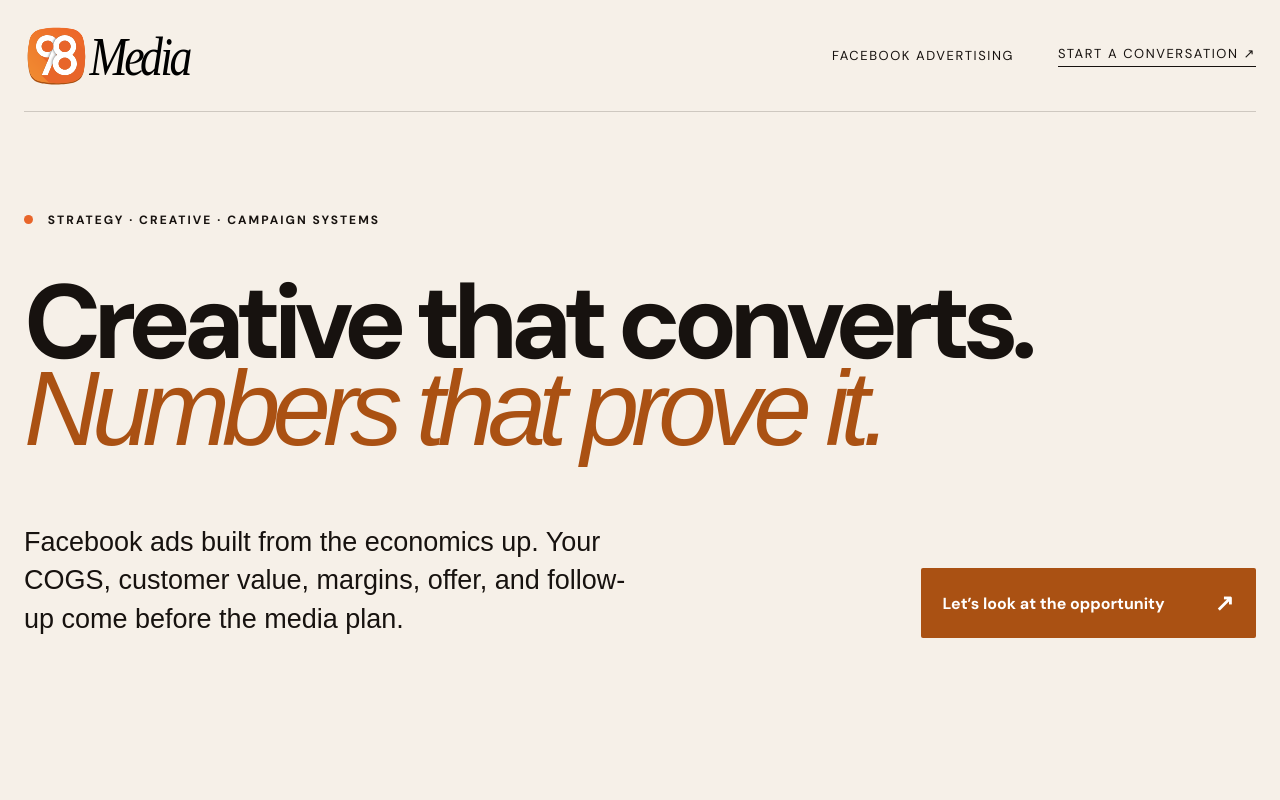
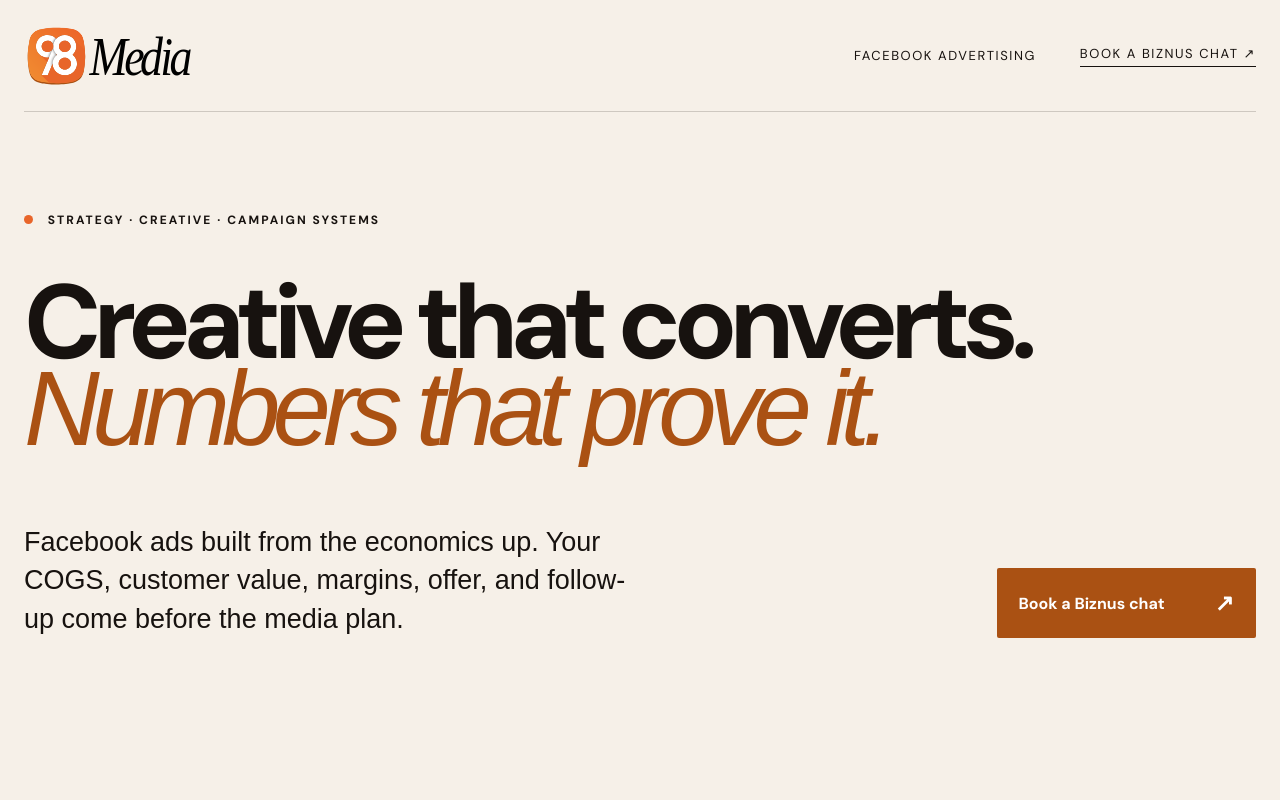
Before and after one commit to gh4i-bot/98-media, a Next.js app: page / in a window 1280 px wide. Shown: the top 800 px of the page. Built offline with nearby package versions, Linux system fonts and the light colour scheme; a web font is replaced by a local one.

Commit message:
Connect Biznus chat booking route

```diff
--- a/app/page.js
+++ b/app/page.js
@@ -1,12 +1,12 @@
-const MailLink = ({ children, className = '' }) => (
-  <a className={className} href="mailto:cameron@brasshelm.com?subject=98%20Media%20-%20Let%27s%20talk">{children}</a>
+const BookerLink = ({ children, className = '' }) => (
+  <a className={className} href="https://cal.com/ninetyeightmedia/biznus-chat">{children}</a>
 );
 
 export default function Home() {
   return <main>
     <header className="nav shell">
       <a href="#top" aria-label="98 Media home"><img className="brand" src="/98-media-header.svg" alt="98 Media" /></a>
-      <div className="nav-right"><span>Facebook advertising</span><MailLink className="nav-link">Start a conversation ↗</MailLink></div>
+      <div className="nav-right"><span>Facebook advertising</span><BookerLink className="nav-link">Book a Biznus chat ↗</BookerLink></div>
     </header>
 
     <section className="hero shell" id="top">
@@ -14,7 +14,7 @@ export default function Home() {
       <h1><span className="keep-line hero-line">Creative that converts.</span><br/><em>Numbers that prove it.</em></h1>
       <div className="hero-bottom">
         <p className="lede">Facebook ads built from the economics up. Your COGS, customer value, margins, offer, and follow-up come before the media plan.</p>
-        <MailLink className="button">Let’s look at the opportunity <span>↗</span></MailLink>
+        <BookerLink className="button">Book a Biznus chat <span>↗</span></BookerLink>
       </div>
     </section>
 
@@ -62,7 +62,7 @@ export default function Home() {
       <div className="shell close-inner">
         <img src="/98-media-square.svg" alt="" />
         <div><div className="section-tag light">The next move</div><h2>There’s a real opportunity in your numbers.<br/><em>Let’s find it.</em></h2></div>
-        <MailLink className="button inverse">Start the conversation <span>↗</span></MailLink>
+        <BookerLink className="button inverse">Book a Biznus chat <span>↗</span></BookerLink>
       </div>
     </section>
 
```
